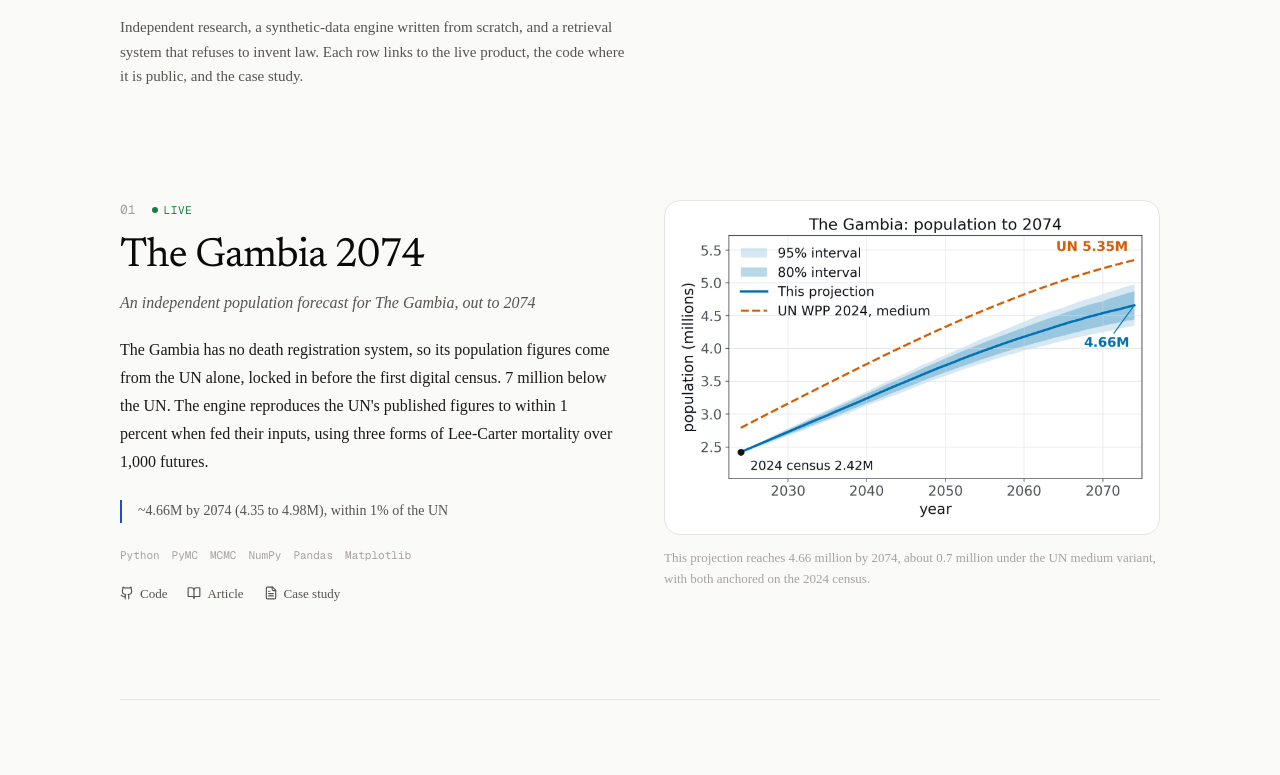
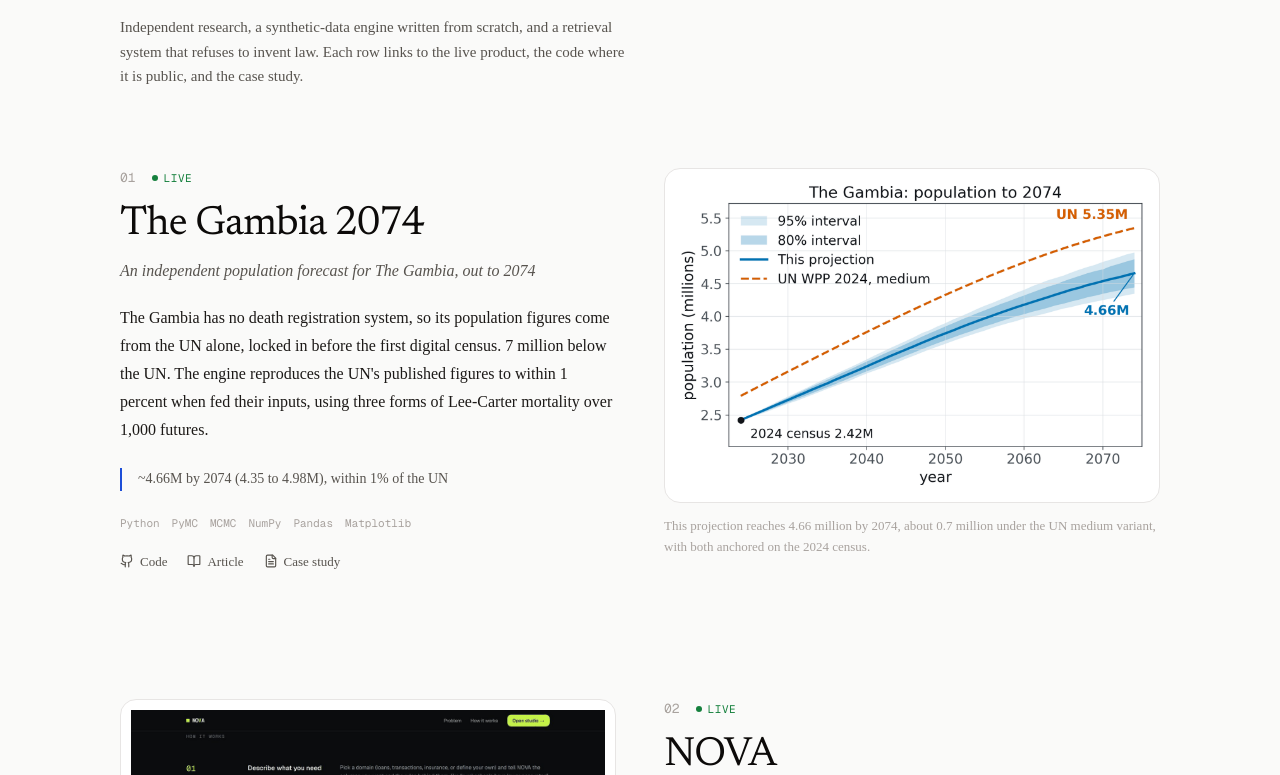
Before and after one commit to Balisa50/Balisa50.github.io, a Next.js app: page / in a window 1280 px wide. Shown: the part 885-1660 px from the top of the page. Built offline with nearby package versions, Linux system fonts and the light colour scheme.

Commit message:
design: soften project rows, drop hard rules

```diff
--- a/components/ProjectRow.tsx
+++ b/components/ProjectRow.tsx
@@ -152,7 +152,7 @@ export function ProjectRow({ project, index, variant }: Props) {
 
     return (
       <article
-        className="group border-t border-rule py-16 first:border-t-0 md:py-24"
+        className="group py-12 md:py-16"
       >
         <div className="grid grid-cols-1 items-start gap-x-12 gap-y-10 lg:grid-cols-12">
           {/* Figure */}
```
